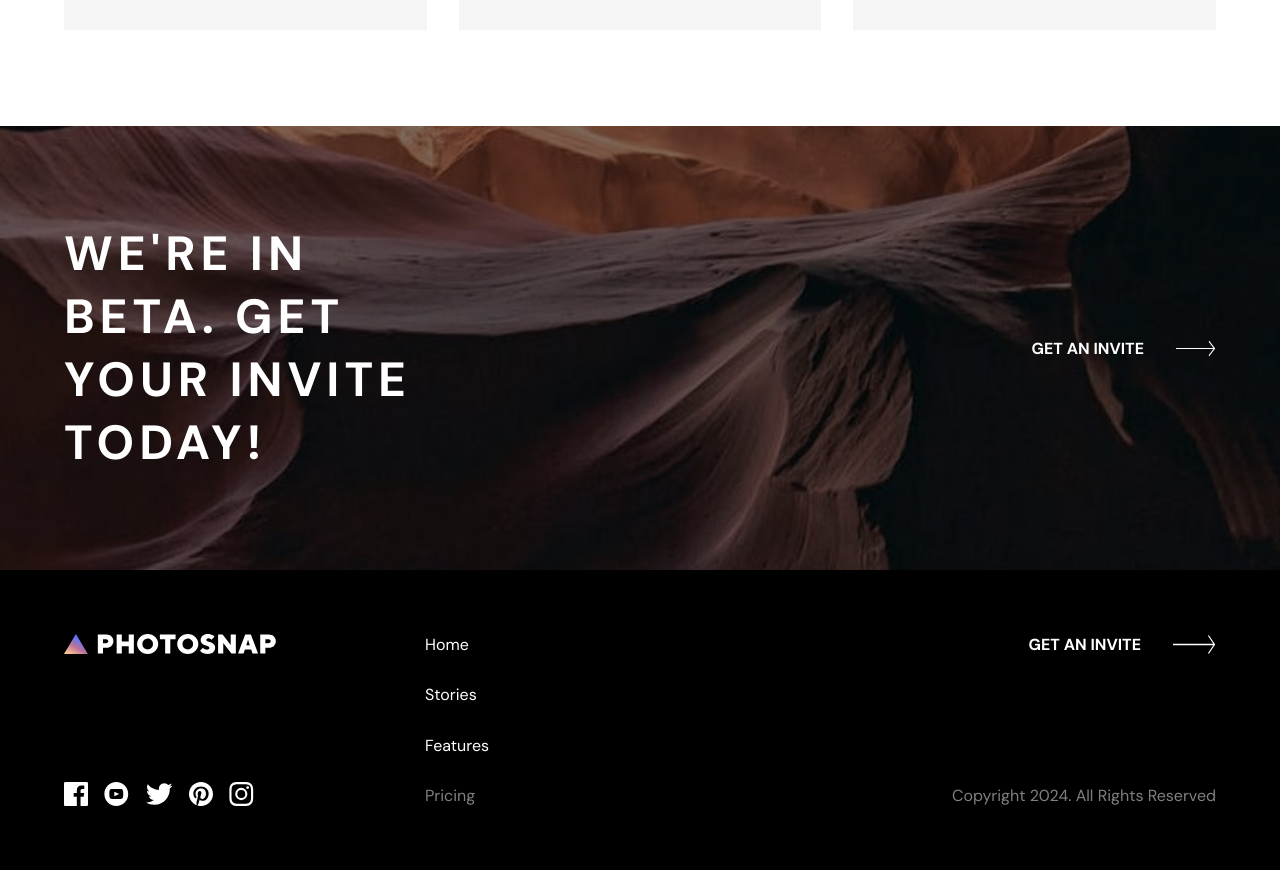
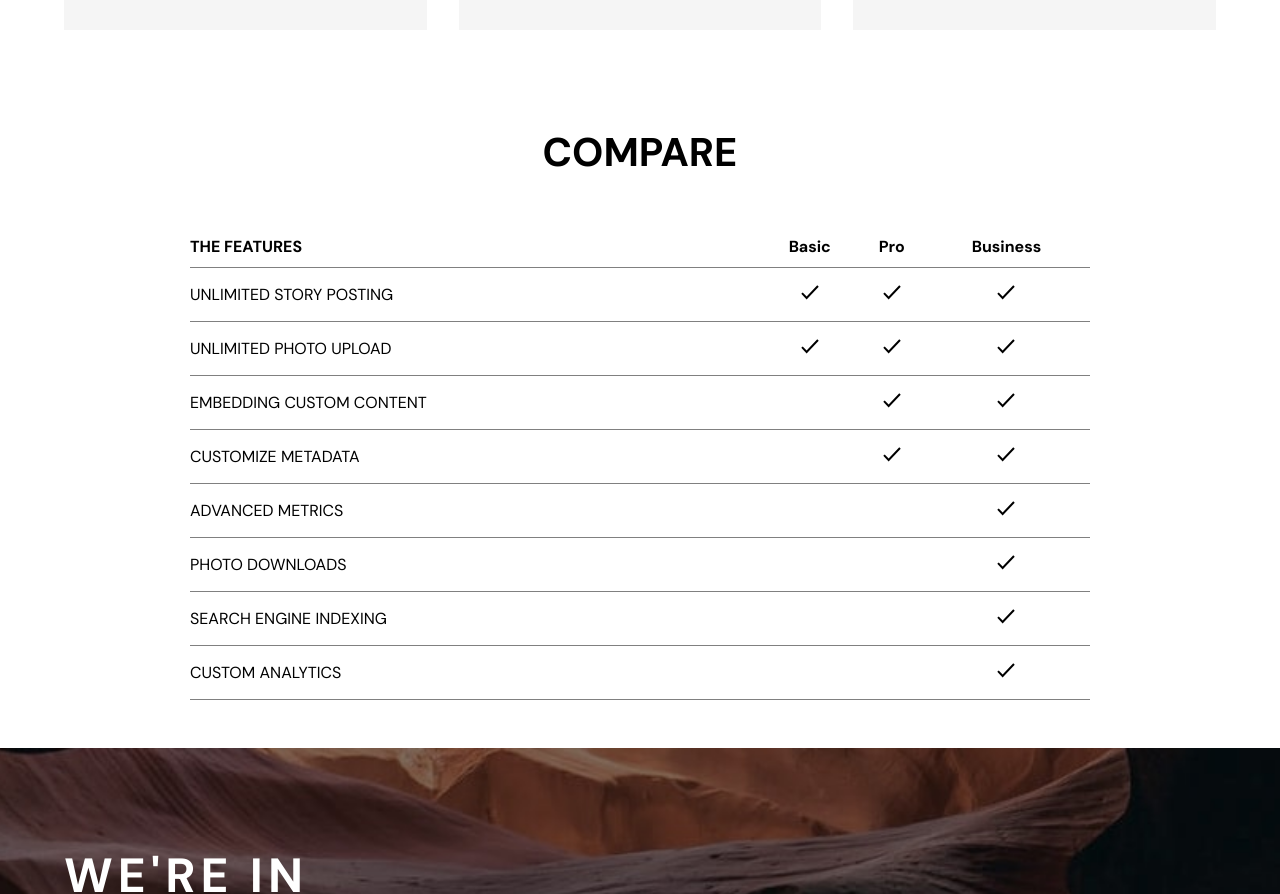
Before and after one commit to CharlesChristianPilapil/Photosnap, a React (Vite) app: page /Pricing in a window 1280 px wide. Shown: the part 1102-1996 px from the top of the page. Before the commit the page ends 1972 px from the top, so only its background shows below. Built offline with nearby package versions, Linux system fonts and the light colour scheme.

Commit message:
pricing done

```diff
--- a/src/components/pages/pricing/pricing.css
+++ b/src/components/pages/pricing/pricing.css
@@ -113,6 +113,98 @@
     }
 }
 
+.table {
+    background-color: white;
+    padding-bottom: 3rem;
+
+    & .table-wrapper {
+        max-width: 900px;
+        margin: 0 auto;
+    }
+
+    & table {
+        border-collapse: collapse;
+        width: 100%;
+
+        /* & tr {
+            border-bottom: 1px solid gray;
+        } */
+    }
+
+    & th {
+        text-align: start;
+        padding: 10px 0;
+    }
+}
+
+.tablet-th {
+    display: none;
+}
+
+.main-tr {
+    border-bottom: 1px solid black;
+}
+
+table table {
+    display: flex;
+    flex-direction: column;
+    gap: 5px;
+}
+
+.mobile-table-grid {
+    display: grid;
+    width: 100%;
+    grid-template-columns: repeat(3, 1fr);
+    border-bottom: 1px solid gray;
+    justify-content: space-around;
+}
+
+.td {
+    width: 100%;
+    /* display: inline-block; */
+}
+
+.header {
+    border-bottom: 1px solid black;
+    font-size: 2rem;
+}
+
+.tablet-table {
+    text-align: center;
+
+    th, td {
+        text-align: center;
+    }
+
+    .tablet-table-header {
+        text-align: start;
+    }
+
+}
+
+.tablet-table tr {
+    border-bottom: 1px solid gray;
+
+    & td {
+        padding: 1rem 0;
+    }
+}
+
+.tablet-table-botder-bottom {
+    border-bottom: 1px solid black;
+}
+
+.tablet-table-wrapper {
+    display: none;
+}
+
+.table h1 {
+    text-align: center;
+    font-size: 2.5rem;
+    margin-bottom: 3rem;
+}
+
+
 @media (min-width: 624px) {
     .offer-boxes {
         & .offer-boxes-wrapper {
@@ -141,6 +233,16 @@
                 padding: .5rem;
             }
         }
+    }
+}
+
+@media (min-width: 724px) {
+    .mobile-table {
+        display: none;
+    }
+
+    .tablet-table-wrapper {
+        display: block;
     }
 }
 
--- a/src/components/pages/pricing/pricing.jsx
+++ b/src/components/pages/pricing/pricing.jsx
@@ -2,6 +2,7 @@ import React from 'react'
 import Pricingbanner from './pricingbanner'
 import Pricinglowbanner from './pricinglowbanner'
 import Pricingsubscription from './pricingsubscription'
+import Pricingtable from './pricingtable'
 import './pricing.css'
 
 const Pricing = () => {
@@ -9,6 +10,7 @@ const Pricing = () => {
     <div className='pricing'>
       <Pricingbanner />
       <Pricingsubscription />
+      <Pricingtable />
       <Pricinglowbanner />
     </div>
   )
--- a/src/components/pages/pricing/pricingConstants.js
+++ b/src/components/pages/pricing/pricingConstants.js
@@ -33,6 +33,64 @@ const pricingConstants = {
 
     ],
 
+    table: [
+        {
+            title: 'UNLIMITED STORY POSTING',
+            basic: true,
+            pro: true,
+            business: true
+        },
+
+        {
+            title: 'UNLIMITED PHOTO UPLOAD',
+            basic: true,
+            pro: true,
+            business: true
+        },
+
+        {
+            title: 'EMBEDDING CUSTOM CONTENT',
+            basic: false,
+            pro: true,
+            business: true
+        },
+
+        {
+            title: 'CUSTOMIZE METADATA',
+            basic: false,
+            pro: true,
+            business: true
+        },
+
+        {
+            title: 'ADVANCED METRICS',
+            basic: false,
+            pro: false,
+            business: true
+        },
+
+        {
+            title: 'PHOTO DOWNLOADS',
+            basic: false,
+            pro: false,
+            business: true
+        },
+
+        {
+            title: 'SEARCH ENGINE INDEXING',
+            basic: false,
+            pro: false,
+            business: true
+        },
+
+        {
+            title: 'CUSTOM ANALYTICS',
+            basic: false,
+            pro: false,
+            business: true
+        }
+    ]
+
 }
 
 export default pricingConstants;
--- a/src/components/pages/pricing/pricingsubscription.jsx
+++ b/src/components/pages/pricing/pricingsubscription.jsx
@@ -4,8 +4,6 @@ import { motion } from 'framer-motion';
 
 
 const subs = pricingConstants.subscription;
-
-console.log(subs)
 
 const Pricingsubscription = () => {
     const [isToggled, setToggled] = useState(false);
--- /dev/null
+++ b/src/components/pages/pricing/pricingtable.jsx
@@ -0,0 +1,135 @@
+import React from 'react';
+import check from '../../../assets/pricing/desktop/check.svg';
+import pricingConstants from './pricingConstants';
+import { motion } from 'framer-motion';
+
+const tableData = pricingConstants.table;
+console.log(tableData);
+
+const Pricingtable = () => {
+  return (
+    <div className='table x-padding'>
+      <div className="table-wrapper">
+
+        <motion.h1
+            initial={{ x: '-100%', opacity: 0 }}
+            whileInView={{
+                x: 0, opacity: 1,
+                transition: {
+                    delay: 0,
+                    duration: 1,
+                    type: 'spring'
+                }
+            }}
+        > COMPARE  </motion.h1>
+        <motion.table className='mobile-table'
+            initial={{ x: '-100%', opacity: 0 }}
+            whileInView={{
+                x: 0, opacity: 1,
+                transition: {
+                    delay: 0,
+                    duration: 1,
+                    type: 'spring'
+                }
+            }}
+        >
+          <thead>
+            <tr className='header'>
+              <th colSpan={3}> THE FEATURES </th>
+            </tr>
+          </thead>
+          <tbody>
+            {tableData.map((entry, index) => (
+              <React.Fragment key={index}>
+                <tr className='mobile-th'>
+                  <th colSpan={3}> {entry.title} </th>
+                </tr>
+                <tr className='mobile-table-grid'>
+                  <td className='td'>
+                    <table>
+                      <tbody>
+                        <tr>
+                          <td className='mobile-th'> BASIC </td>
+                        </tr>
+                        <tr>
+                          <td>{entry.basic ? <img src={check} alt="check" /> : ''}</td>
+                        </tr>
+                      </tbody>
+                    </table>
+                  </td>
+                  <td className='td'>
+                    <table>
+                      <tbody>
+                        <tr>
+                          <td className='mobile-th'> PRO </td>
+                        </tr>
+                        <tr>
+                          <td>{entry.pro ? <img src={check} alt="" /> : ''}</td>
+                        </tr>
+                      </tbody>
+                    </table>
+                  </td>
+                  <td className='td'>
+                    <table>
+                      <tbody>
+                        <tr>
+                          <td className='mobile-th'> BUSINESS </td>
+                        </tr>
+                        <tr>
+                          <td>{entry.business ? <img src={check} alt="" /> : ''}</td>
+                        </tr>
+                      </tbody>
+                    </table>
+                  </td>
+                </tr>
+              </React.Fragment>
+            ))}
+          </tbody>
+        </motion.table>
+
+        <div className="tablet-table-wrapper">
+            <motion.table className='tablet-table'
+                initial={{ x: '-100%', opacity: 0 }}
+                whileInView={{
+                    x: 0, opacity: 1,
+                    transition: {
+                        delay: 0,
+                        duration: 1,
+                        type: 'spring'
+                    }
+                }}
+            >
+                <thead>
+                    <tr className='tablet-table-botder-bottom'>
+                        <th className='tablet-table-header'> THE FEATURES </th>
+                        <th> Basic </th>
+                        <th> Pro </th>
+                        <th> Business </th>
+                    </tr>
+
+                </thead>
+
+                <tbody>
+
+                    {
+                        tableData.map((entry, index) => {
+                            return (
+                                <tr key={index}>
+                                    <td className='tablet-table-header'> {entry.title} </td>
+                                    <td> {entry.basic ? <img src={check} alt="" /> : ''} </td>
+                                    <td> {entry.pro ? <img src={check} alt="" /> : ''} </td>
+                                    <td> {entry.business ? <img src={check} alt="" /> : ''} </td>
+                                </tr>
+                            )
+                        })
+                    }
+                </tbody>
+            </motion.table>
+        </div>
+
+      </div>
+    </div>
+  );
+};
+
+export default Pricingtable;
```
